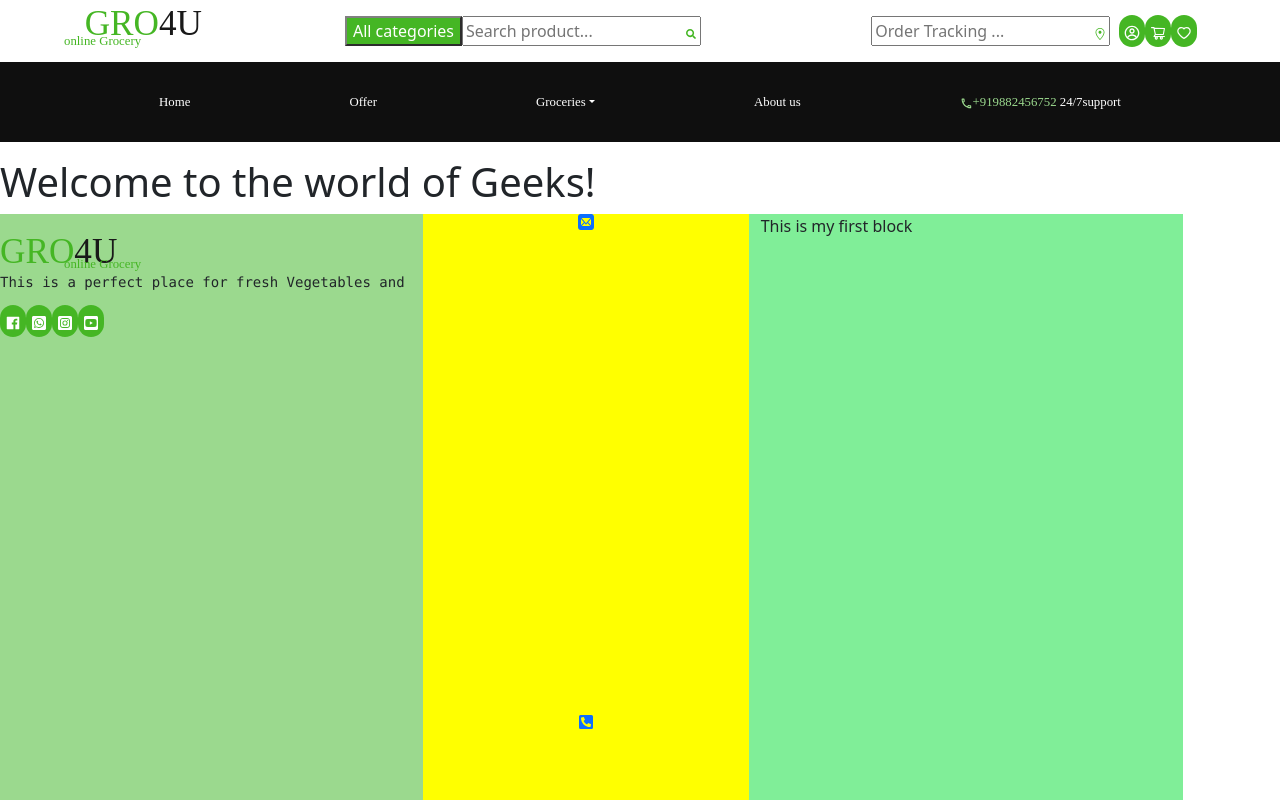
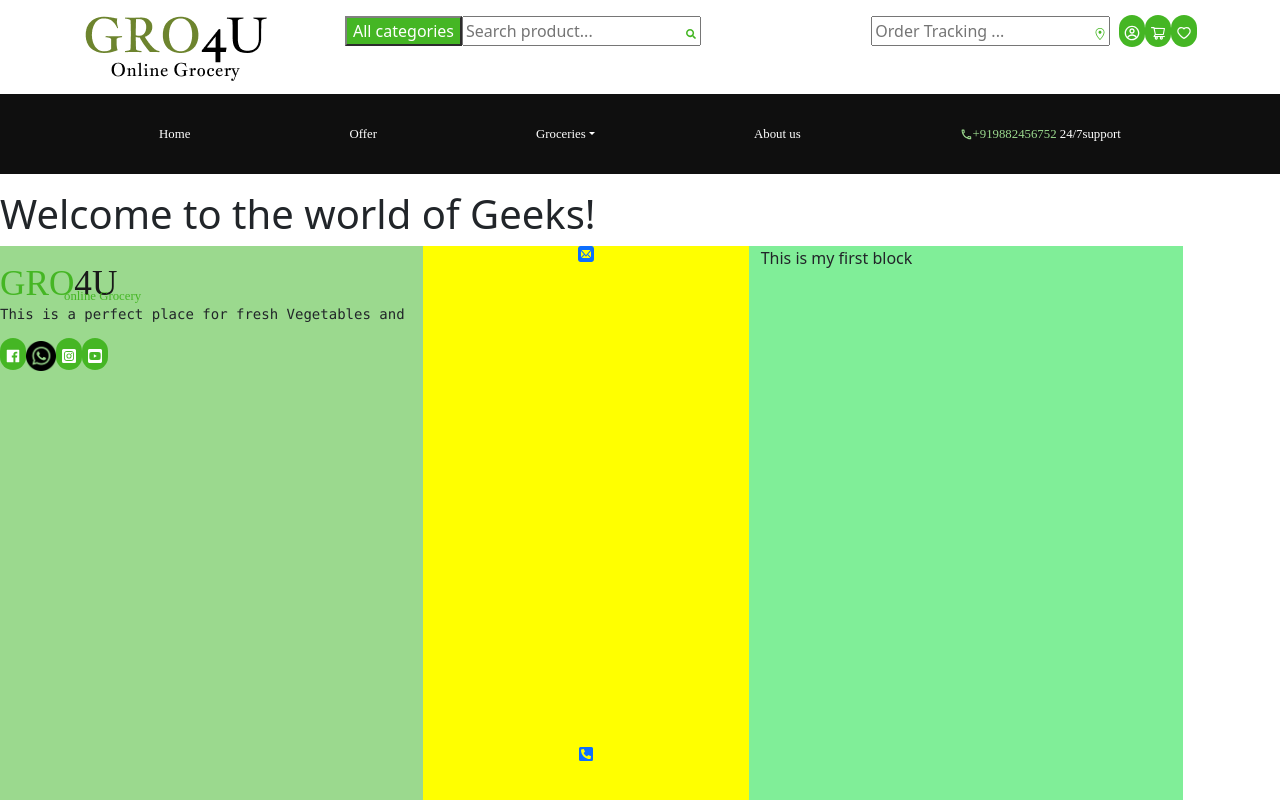
Before and after one commit to PRGajera/pro5, a React (Create React App) app: page / in a window 1280 px wide. Shown: the top 800 px of the page. Built offline with nearby package versions, Linux system fonts and the light colour scheme.

Commit message:
footer on run

```diff
--- a/src/App.css
+++ b/src/App.css
@@ -11,7 +11,10 @@
   flex-wrap: wrap;
   justify-content: space-around;
 }
-
+.wp-icon{
+  width: 30px;
+  height: 30px;
+}
 .licon{
   display: inline-block;
   width: 95px;
--- a/src/component/Footer.js
+++ b/src/component/Footer.js
@@ -7,6 +7,7 @@ import { FaYoutubeSquare } from "react-icons/fa";
 import {ImMail } from "react-icons/im";
 import { FaPhoneSquareAlt } from "react-icons/fa";
 import { GoLocation  } from "react-icons/go";
+import WhatsAppIcon from '../img/whatsapp.png';
 const Footer = () => {
     return (
         <div className='row' >
@@ -20,7 +21,7 @@ const Footer = () => {
                 <pre>This is a perfect place for fresh Vegetables and Fruits</pre>
                 <div id='bicon'>
                     <a href='#' className='icons'><AiFillFacebook /></a>
-                    <a href='#' className='icons'><FaWhatsappSquare /></a>
+                    <img src={WhatsAppIcon} alt=""  className="wp-icon"/>
                     <a href='#' className='icons'><FaInstagramSquare /></a>
                     <a href='#' className='icons'><FaYoutubeSquare /></a>
                 </div>
@@ -28,7 +29,7 @@ const Footer = () => {
             <div className='col-sm-3' id='col2' >
             <a href='#'className='row ' ><ImMail  /><span> </span></a>
             <a href='#' className='row ' ><FaPhoneSquareAlt /><span> </span></a>
-            <a href='#' className='row ' ><GoLocation  /><span> </span></a>
+            <a href='#' className='row ' ><GoLocation /><span> </span></a>
             </div>
             <div className='col-sm-4' id='col3' >
                 This is my first block
--- a/src/component/Nav.js
+++ b/src/component/Nav.js
@@ -10,7 +10,7 @@ import { AiOutlineShoppingCart } from "react-icons/ai";
 import { AiOutlineHeart } from "react-icons/ai";
 import { GoLocation } from "react-icons/go";
 import { MdOutlineCall } from "react-icons/md";
-
+import imgLogo from '../img/GRO4U Online Grocery.png';
 
 const nav = () => {
 	return (
@@ -20,7 +20,7 @@ const nav = () => {
 					<div className='top-header'>
 						<div className='licon'>
 							<a href='' className='brand'>
-								<span id='n1'>GRO</span><span id='n2'>4U</span>
+								<img src={imgLogo} alt="" />
 							</a>
 						</div>
 						<div className='micon'>
@@ -41,7 +41,6 @@ const nav = () => {
 						</div>
 					</div>
 
-					<div id='n3'>online Grocery</div>
 				</div>
 
 				<div >
```
Also changed, not shown: src/img/GRO4U Online Grocery.png (added), src/img/whatsapp.png (added).
